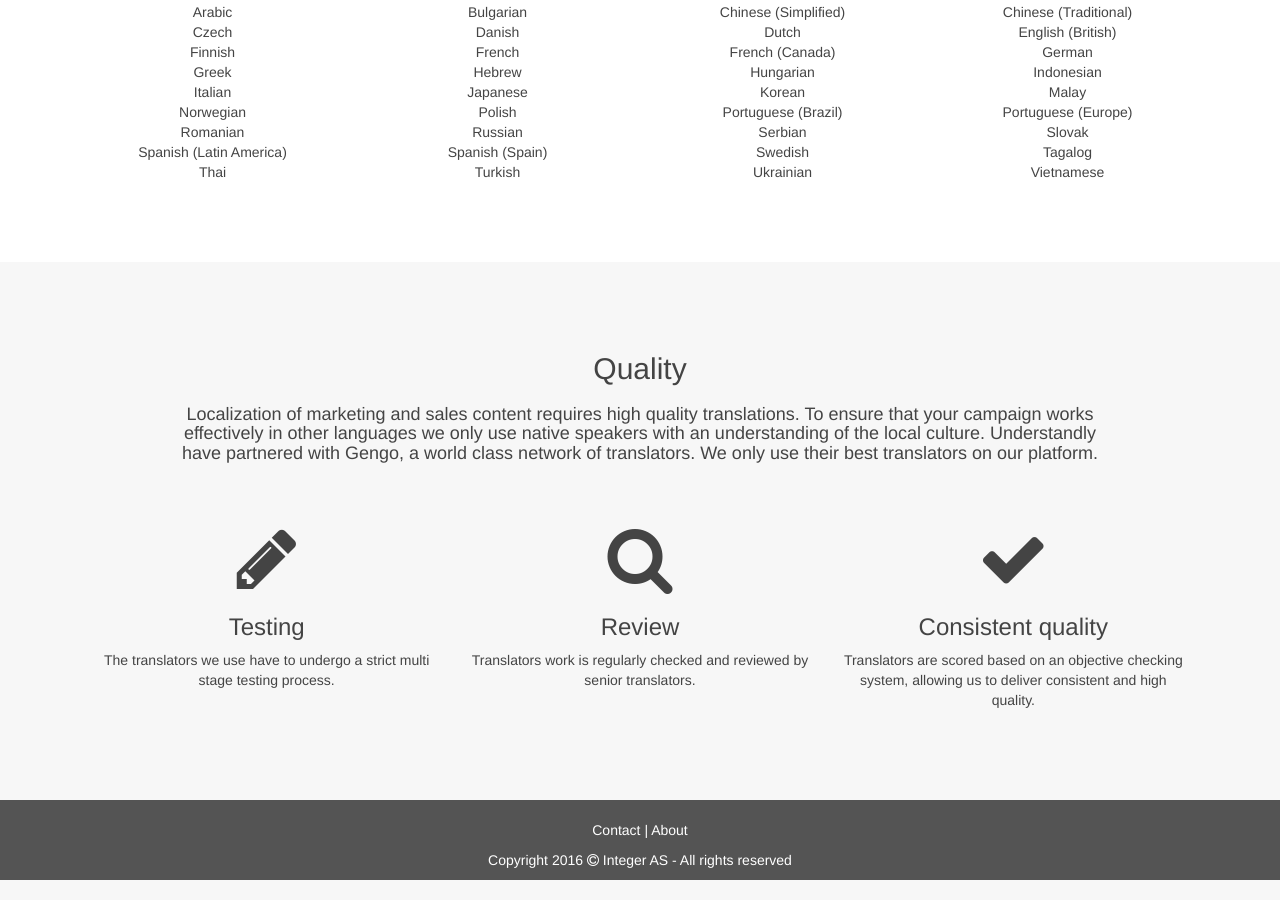
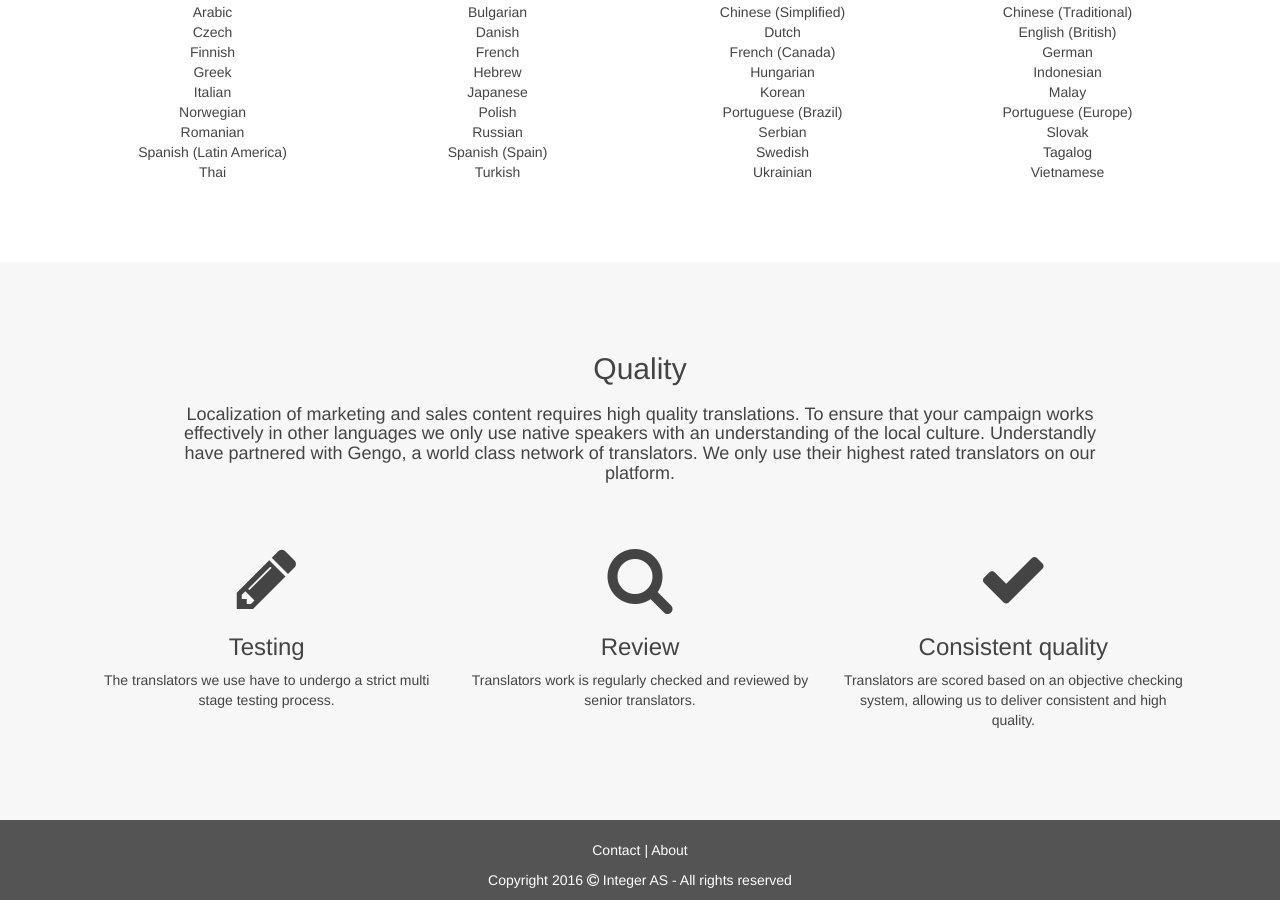
Before and after one commit to yhoiseth/www.understandly.com, a Jekyll site: the page built from index.html, in a window 1280 px wide and 900 px high, scrolled down 1714 px. Built offline with Jekyll 4.4.1, drawn with Linux system fonts in a browser that asks for light colours; nearby versions of some CDN libraries.

Commit message:
Changed quality description

```diff
--- a/index.html
+++ b/index.html
@@ -125,7 +125,7 @@ description: Marketing translation and localization tool. High quality professio
           Localization of marketing and sales content requires high quality translations. To ensure
           that your campaign works effectively in other languages we only use native speakers with
           an understanding of the local culture. Understandly have partnered with Gengo, a world class network of translators.
-          We only use their best translators on our platform.
+          We only use their highest rated translators on our platform.
         </h4>
       </div>
       <div class="col-sm-12 padding-top-20px">
```
